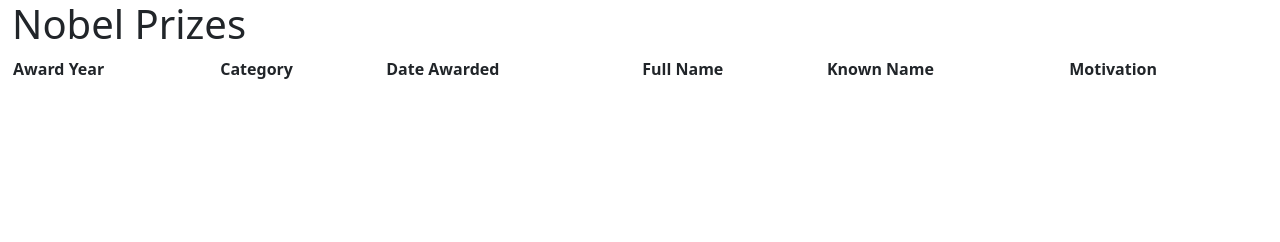
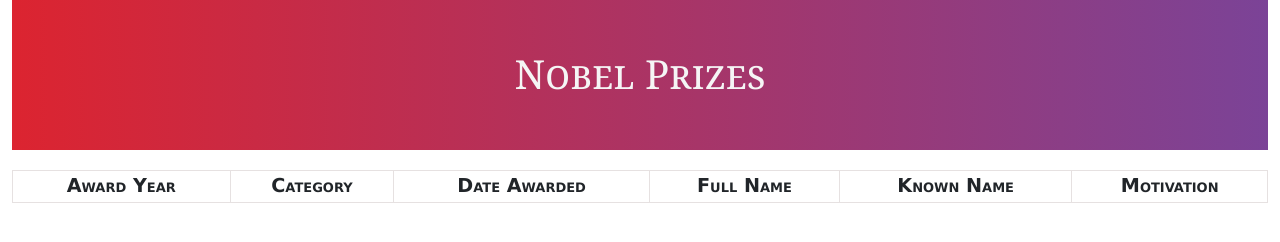
Before and after one commit to Sugi004/Nobel-Prizes-API, a plain HTML site: page index.html in a window 1280 px wide. Drawn offline with nearby package versions, Linux system fonts and the light colour scheme; files that its build step writes are made by us from their sources; the site is published under a folder, as on GitHub Pages, so addresses that start at the root find nothing; no server answers.

Commit message:
Update index.html

```diff
--- a/index.html
+++ b/index.html
@@ -7,7 +7,7 @@
     <title>Nobel Prizes</title>
 
     <link rel="icon" href="./Image/nobel-prize.png" type="image/favicon icon">
-    <link rel="stylesheet" href="/CSS/index.css">
+    <link rel="stylesheet" href="index.css">
 
     <link href="https://cdn.jsdelivr.net/npm/bootstrap@5.3.0/dist/css/bootstrap.min.css" rel="stylesheet" integrity="sha384-9ndCyUaIbzAi2FUVXJi0CjmCapSmO7SnpJef0486qhLnuZ2cdeRhO02iuK6FUUVM" crossorigin="anonymous">
 </head>
```
